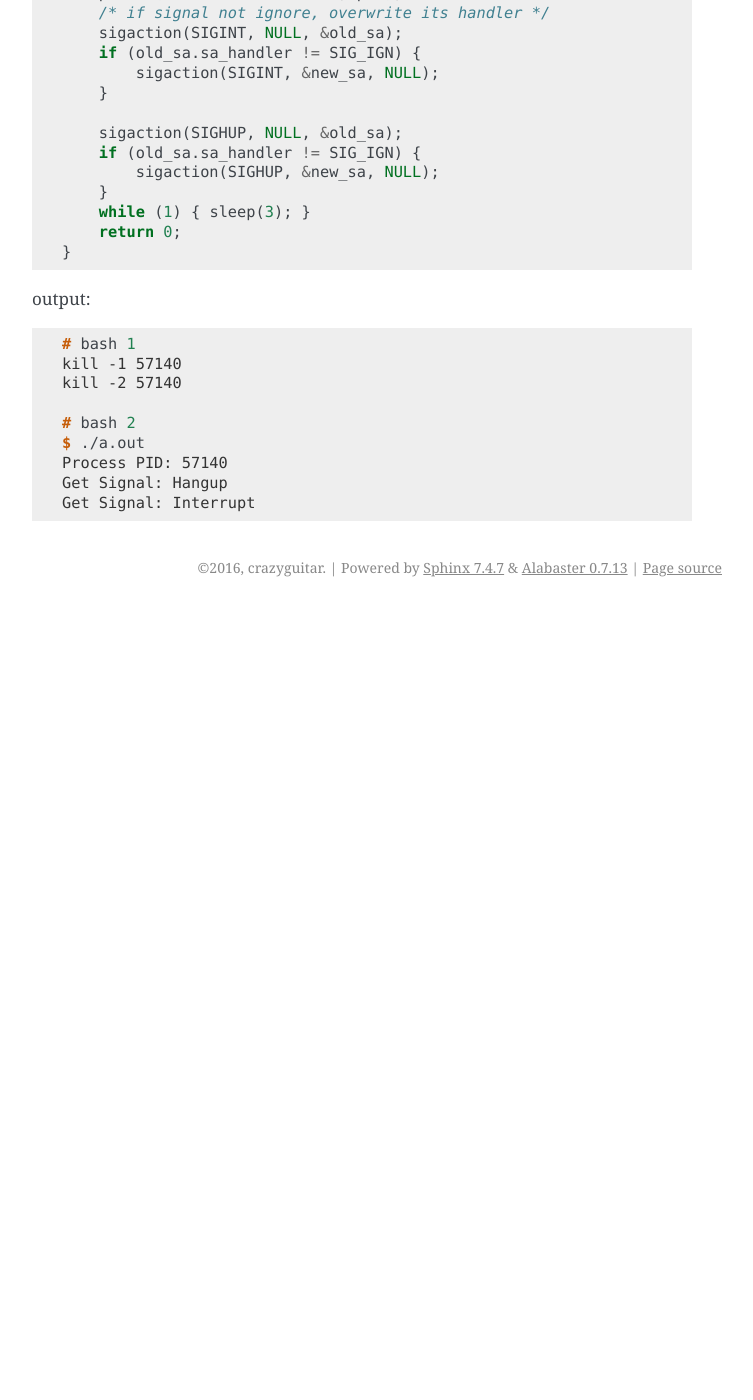
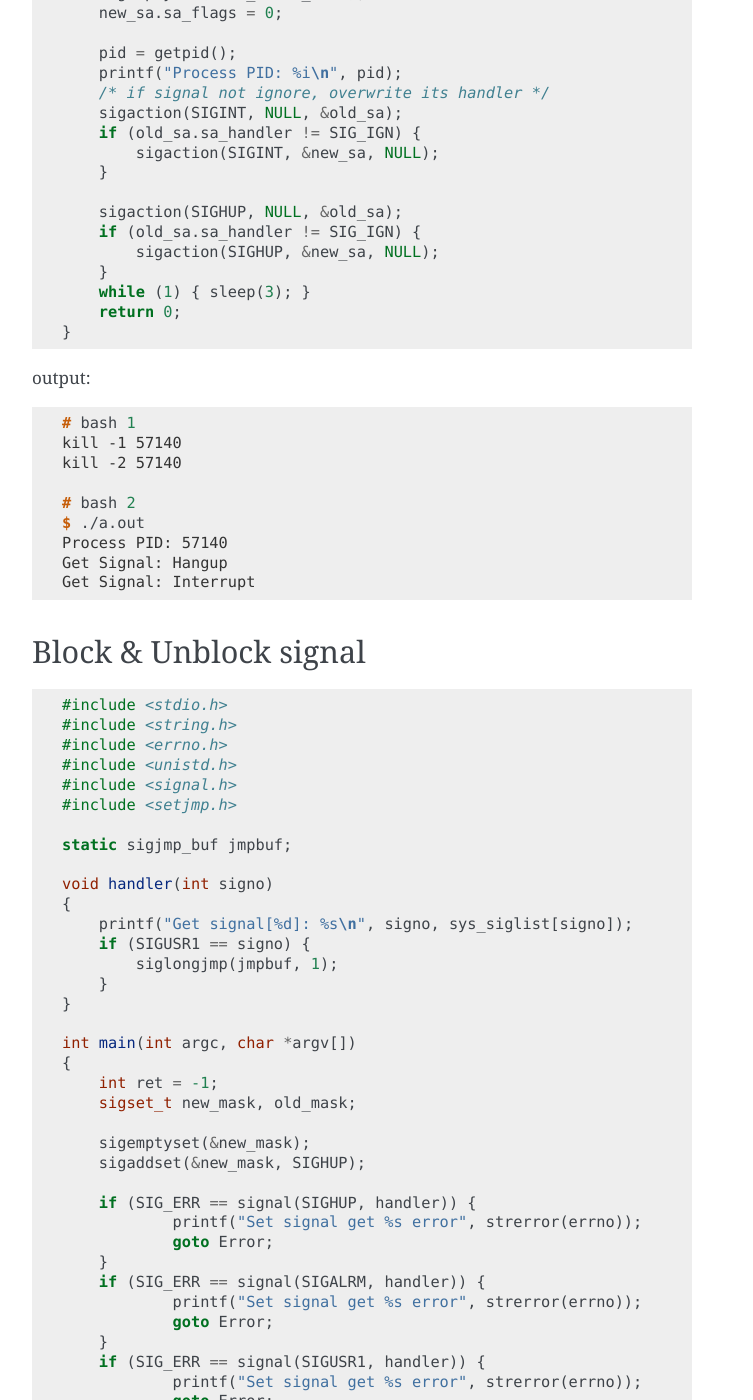
Before and after one commit to emcute0319/cppcheatsheet, a Sphinx documentation site: the page built from docs/notes/c_signal.rst, in a window 1280 px wide and 1400 px high, scrolled down 5212 px. Shown: the whole window, without its empty margins (388-1141 px from the left). Built offline with Sphinx 7.4.7, drawn with Linux system fonts in a browser that asks for light colours; before the commit the page ends 5819 px from its top, so only the background shows below that; some of the changed text lies outside the part shown.

Commit message:
Add block & unblock signal

```diff
--- a/docs/notes/c_signal.rst
+++ b/docs/notes/c_signal.rst
@@ -154,7 +154,8 @@ A pthread signal handler
                 printf("sigwait error\n");
                 goto Error;
             }
-            printf("Get signal[%d]: %s\n", signo, sys_siglist[signo]);
+            printf("Get signal[%d]: %s\n",
+                   signo, sys_siglist[signo]);
         }
     Error:
         return;
@@ -170,12 +171,15 @@ A pthread signal handler
         sigaddset(&sig_set, SIGQUIT);
         sigaddset(&sig_set, SIGUSR1);
         /* set signal handler thread sigmask */
-        if(0 != (err = pthread_sigmask(SIG_BLOCK, &sig_set, NULL))) {
+        err = pthread_sigmask(SIG_BLOCK, &sig_set, NULL)
+        if(0 != err) {
             printf("set pthread_sigmask error\n");
             goto Error;
         }
         /* create signal thread */
-        if (0 != (err = pthread_create(&thread, NULL, &sig_thread, (void *)&sig_set))) {
+        err = pthread_create(&thread, NULL,
+                             &sig_thread, (void *)&sig_set))
+        if (0 != err) {
             printf("create pthread error\n");
             goto Error;
         }
@@ -300,3 +304,71 @@ output:
     Process PID: 57140
     Get Signal: Hangup
     Get Signal: Interrupt
+
+
+Block & Unblock signal
+----------------------
+
+.. code-block:: c
+
+    #include <stdio.h>
+    #include <string.h>
+    #include <errno.h>
+    #include <unistd.h>
+    #include <signal.h>
+    #include <setjmp.h>
+
+    static sigjmp_buf jmpbuf;
+
+    void handler(int signo)
+    {
+        printf("Get signal[%d]: %s\n", signo, sys_siglist[signo]);
+        if (SIGUSR1 == signo) {
+            siglongjmp(jmpbuf, 1);
+        }
+    }
+
+    int main(int argc, char *argv[])
+    {
+        int ret = -1;
+        sigset_t new_mask, old_mask;
+
+        sigemptyset(&new_mask);
+        sigaddset(&new_mask, SIGHUP);
+
+        if (SIG_ERR == signal(SIGHUP, handler)) {
+                printf("Set signal get %s error", strerror(errno));
+                goto Error;
+        }
+        if (SIG_ERR == signal(SIGALRM, handler)) {
+                printf("Set signal get %s error", strerror(errno));
+                goto Error;
+        }
+        if (SIG_ERR == signal(SIGUSR1, handler)) {
+                printf("Set signal get %s error", strerror(errno));
+                goto Error;
+        }
+        /* block SIGHUP */
+        if (sigsetjmp(jmpbuf, 1)) {
+                /* unblock SIGHUP */
+                sigprocmask(SIG_UNBLOCK, &new_mask, &old_mask);
+        } else {
+                /* block SIGHUP */
+                sigprocmask(SIG_BLOCK, &new_mask, &old_mask);
+        }
+        while (1) sleep(3);
+        ret = 0;
+    Error:
+        return ret;
+    }
+
+output:
+
+.. code-block:: console
+
+    $ kill -HUP %1
+    $ kill -ALRM %1
+    Get signal[14]: Alarm clock
+    $ kill -USR1 %1
+    Get signal[10]: User defined signal 1
+    Get signal[1]: Hangup
```
